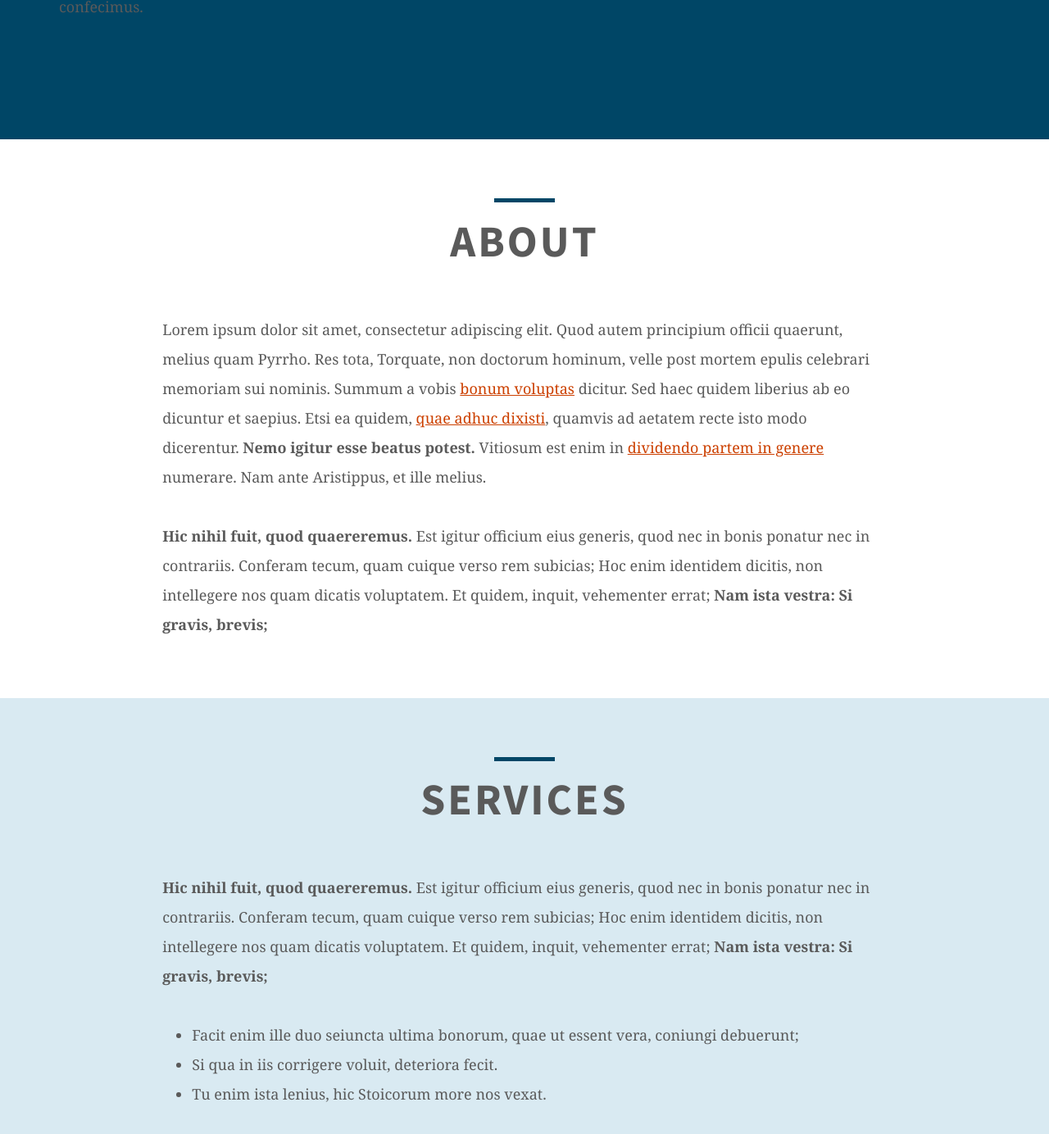
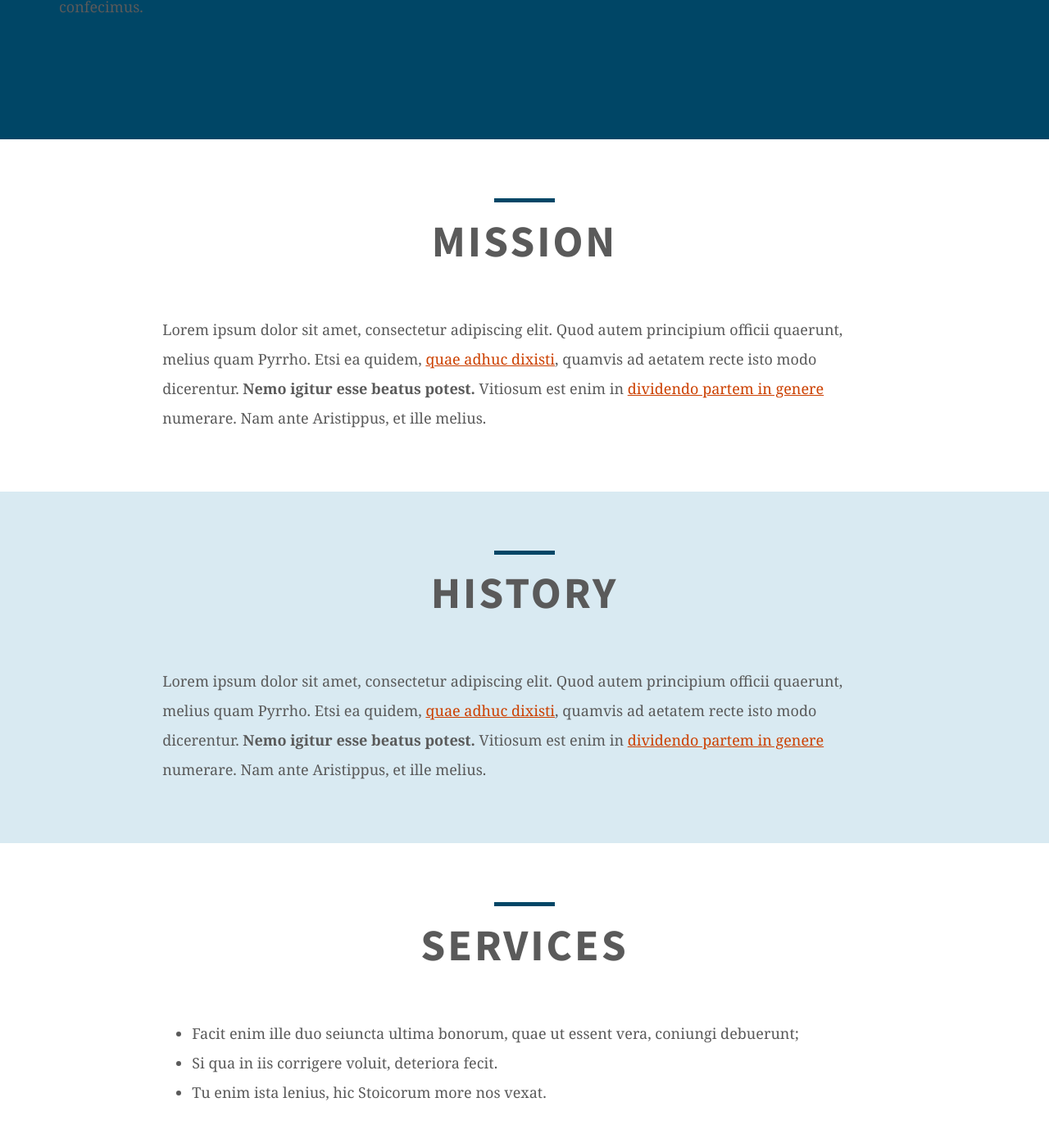
Before and after one commit to scholarslab/uvadh, a Jekyll site: the page built from profile.html, in a window 1280 px wide and 1400 px high, scrolled down 566 px. Shown: the top 1384 px of the window at 82% size. Built offline with Jekyll 4.4.1, drawn with Linux system fonts in a browser that asks for light colours; nearby versions of some CDN libraries; some of the changed text lies outside the part shown.

Commit message:
Adds more sections.

```diff
--- a/profile.html
+++ b/profile.html
@@ -6,21 +6,28 @@ twitter: twitterhandle
 blurb: Sed quoniam et advesperascit et mihi ad villam revertendum est, nunc quidem hactenus; Inde sermone vario sex illa a Dipylo stadia confecimus.
 ---
 
-<section id="about">
-    <h1>About</h1>
-    <p>Lorem ipsum dolor sit amet, consectetur adipiscing elit. Quod autem principium officii quaerunt, melius quam Pyrrho. Res tota, Torquate, non doctorum hominum, velle post mortem epulis celebrari memoriam sui nominis. Summum a vobis <a href="#">bonum voluptas</a> dicitur. Sed haec quidem liberius ab eo dicuntur et saepius. Etsi ea quidem, <a href="#">quae adhuc dixisti</a>, quamvis ad aetatem recte isto modo dicerentur. <b>Nemo igitur esse beatus potest.</b> Vitiosum est enim in <a href="#">dividendo partem in genere</a> numerare. Nam ante Aristippus, et ille melius.</p>
+<section id="mission">
+    <h1>Mission</h1>
+    <p>Lorem ipsum dolor sit amet, consectetur adipiscing elit. Quod autem principium officii quaerunt, melius quam Pyrrho. Etsi ea quidem, <a href="#">quae adhuc dixisti</a>, quamvis ad aetatem recte isto modo dicerentur. <b>Nemo igitur esse beatus potest.</b> Vitiosum est enim in <a href="#">dividendo partem in genere</a> numerare. Nam ante Aristippus, et ille melius.</p>
 
-<p><b>Hic nihil fuit, quod quaereremus.</b> Est igitur officium eius generis, quod nec in bonis ponatur nec in contrariis. Conferam tecum, quam cuique verso rem subicias; Hoc enim identidem dicitis, non intellegere nos quam dicatis voluptatem. Et quidem, inquit, vehementer errat; <b>Nam ista vestra: Si gravis, brevis;</b> </p>
+</section>
+
+<section id="history">
+    <h1>History</h1>
+    <p>Lorem ipsum dolor sit amet, consectetur adipiscing elit. Quod autem principium officii quaerunt, melius quam Pyrrho. Etsi ea quidem, <a href="#">quae adhuc dixisti</a>, quamvis ad aetatem recte isto modo dicerentur. <b>Nemo igitur esse beatus potest.</b> Vitiosum est enim in <a href="#">dividendo partem in genere</a> numerare. Nam ante Aristippus, et ille melius.</p>
+
 </section>
 
 <section id="services">
     <h1>Services</h1>
-
-    <p><b>Hic nihil fuit, quod quaereremus.</b> Est igitur officium eius generis, quod nec in bonis ponatur nec in contrariis. Conferam tecum, quam cuique verso rem subicias; Hoc enim identidem dicitis, non intellegere nos quam dicatis voluptatem. Et quidem, inquit, vehementer errat; <b>Nam ista vestra: Si gravis, brevis;</b> </p>
-
     <ul>
         <li>Facit enim ille duo seiuncta ultima bonorum, quae ut essent vera, coniungi debuerunt;</li>
         <li>Si qua in iis corrigere voluit, deteriora fecit.</li>
         <li>Tu enim ista lenius, hic Stoicorum more nos vexat.</li>
     </ul>
 </section>
+
+<section id="contact">
+    <h1>Contact</h1>
+    <p>Website and social media</p>
+</section>
```
